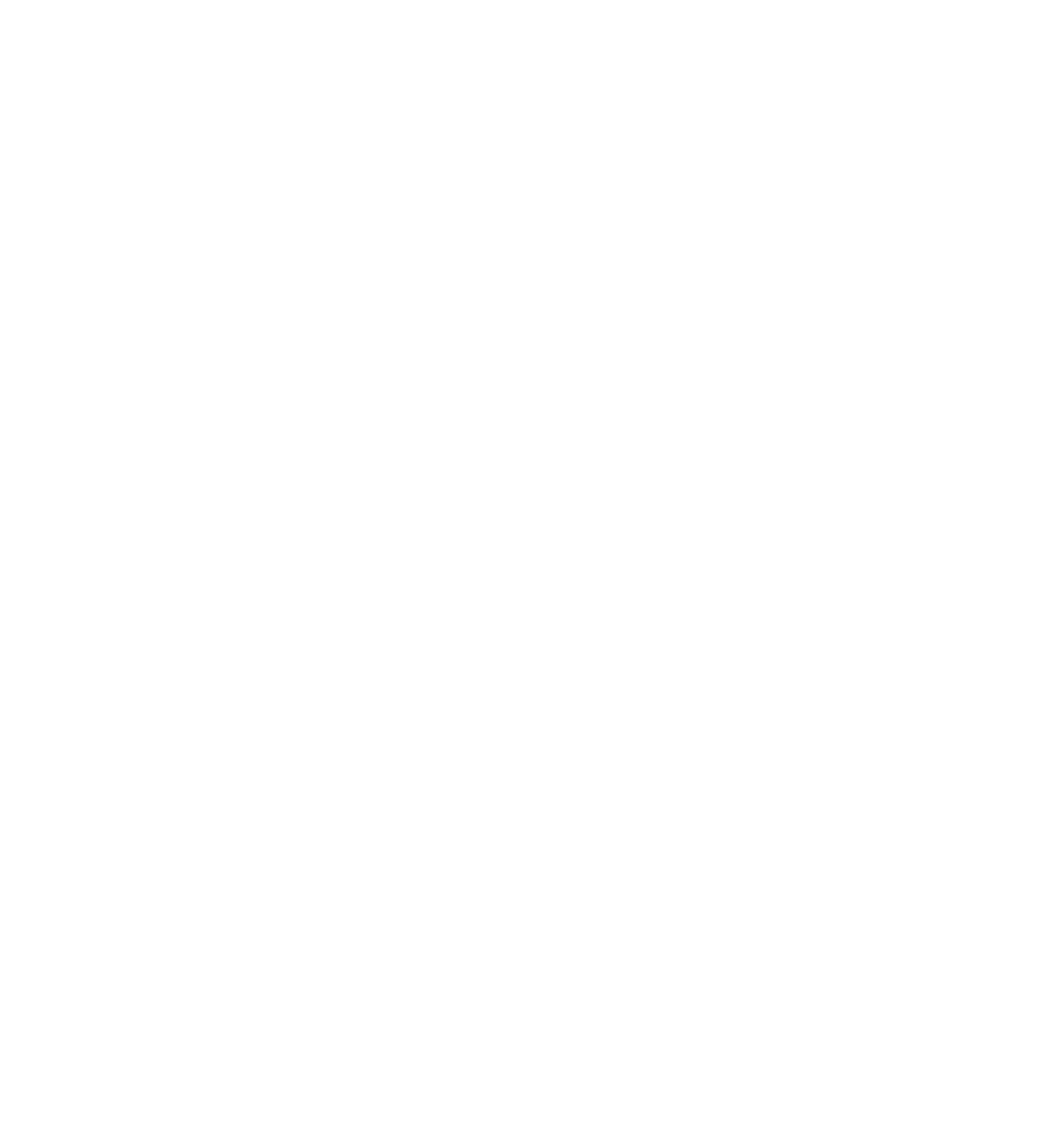
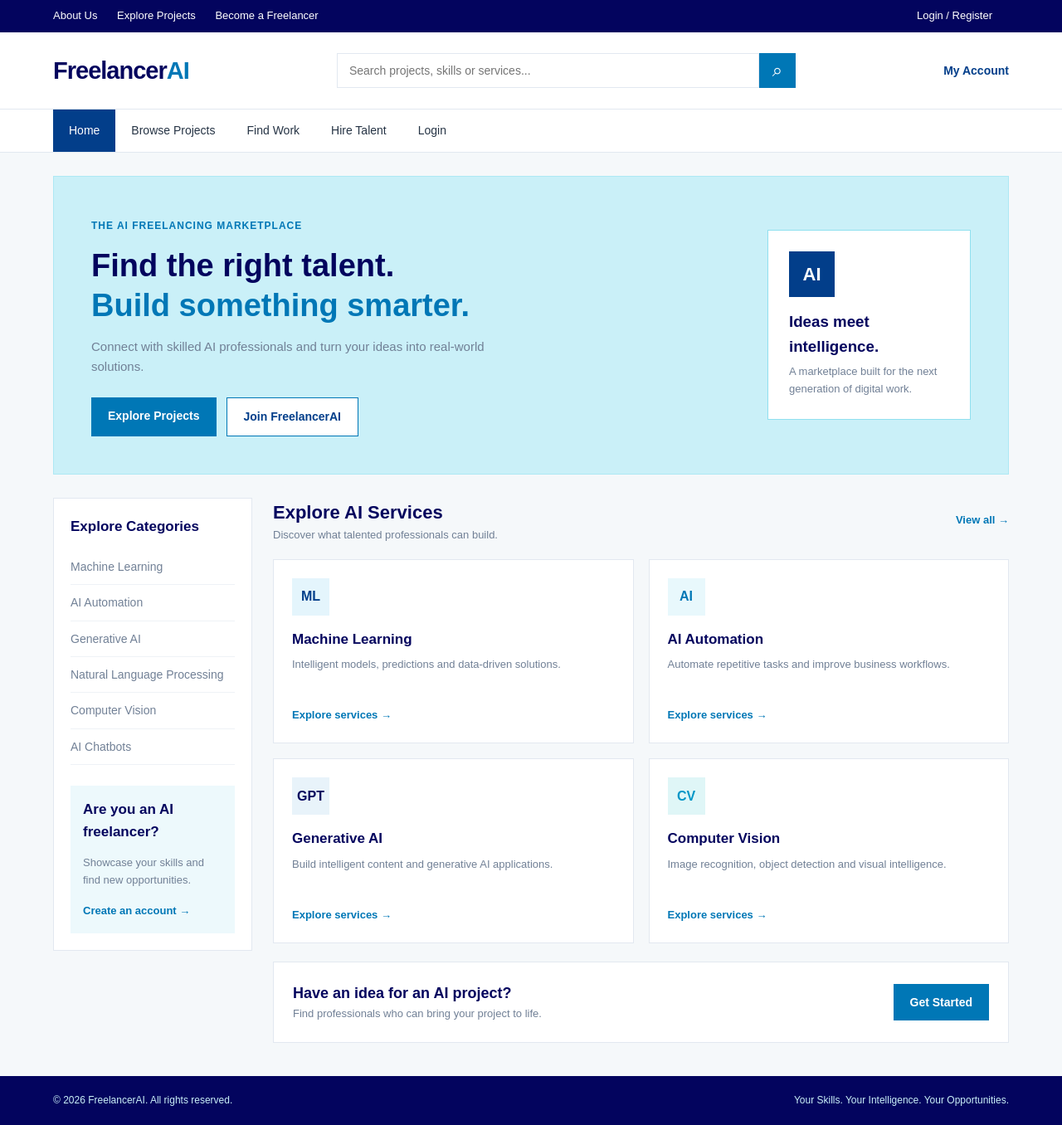
Before and after one commit to kavi325/FreelancerAI, a PHP site: page / in a window 1280 px wide. Before the commit the page is empty. Shown: the whole page at 83% size. Before the commit the page ends 800 px from the top, so only its background shows below. Run offline with PHP 8.4, Linux system fonts and the light colour scheme; some libraries are stand-ins or nearby versions.

Commit message:
UI_1.0
Index.php and css files - landing page as well as basic styling

```diff
--- a/assets/css/style.css
+++ b/assets/css/style.css
@@ -0,0 +1,452 @@
+
+:root {
+    --deep-twilight: #03045E;
+    --french-blue: #023E8A;
+    --bright-teal-blue: #0077B6;
+    --blue-green: #0096C7;
+    --turquoise-surf: #00B4D8;
+    --sky-aqua: #48CAE4;
+    --frosted-blue: #90E0EF;
+    --frosted-blue-2: #ADE8F4;
+    --light-cyan: #CAF0F8;
+    --white: #FFFFFF;
+    --page-bg: #F5F8FA;
+    --text: #263445;
+    --text-muted: #718096;
+    --border: #E2E8F0;
+}
+
+* {
+    margin: 0;
+    padding: 0;
+    box-sizing: border-box;
+}
+
+body {
+    font-family: Arial, sans-serif;
+    background: var(--page-bg);
+    color: var(--text);
+    line-height: 1.6;
+}
+
+a {
+    text-decoration: none;
+    color: inherit;
+}
+
+.container {
+    width: 90%;
+    max-width: 1200px;
+    margin: auto;
+}
+
+.top-bar {
+    background: var(--deep-twilight);
+    color: white;
+    font-size: 13px;
+}
+
+.top-bar-content {
+    display: flex;
+    justify-content: space-between;
+    padding: 9px 0;
+}
+
+.top-bar a {
+    margin-right: 20px;
+}
+
+.header {
+    background: white;
+    border-bottom: 1px solid var(--border);
+}
+
+.header-content {
+    display: flex;
+    align-items: center;
+    justify-content: space-between;
+    gap: 30px;
+    padding: 23px 0;
+}
+
+.logo {
+    font-size: 29px;
+    font-weight: bold;
+    color: var(--deep-twilight);
+    letter-spacing: -1px;
+}
+
+.logo span {
+    color: var(--bright-teal-blue);
+}
+
+.search-box {
+    display: flex;
+    width: 48%;
+    height: 42px;
+}
+
+.search-box input {
+    width: 100%;
+    padding: 10px 14px;
+    border: 1px solid var(--border);
+    outline: none;
+    font-size: 14px;
+}
+
+.search-box input:focus {
+    border-color: var(--blue-green);
+}
+
+.search-box button {
+    width: 48px;
+    border: none;
+    background: var(--bright-teal-blue);
+    color: white;
+    font-size: 22px;
+    cursor: pointer;
+}
+
+.account-link {
+    color: var(--french-blue);
+    font-weight: bold;
+    font-size: 14px;
+}
+
+.navigation {
+    background: white;
+    border-bottom: 1px solid var(--border);
+}
+
+.nav-content {
+    display: flex;
+    align-items: center;
+}
+
+.nav-content a {
+    padding: 14px 19px;
+    font-size: 14px;
+}
+
+.nav-content a:hover,
+.nav-content .active {
+    background: var(--french-blue);
+    color: white;
+}
+
+.hero {
+    background: var(--light-cyan);
+    margin: 28px 0;
+    padding: 45px;
+    display: flex;
+    justify-content: space-between;
+    align-items: center;
+    gap: 35px;
+    border: 1px solid var(--frosted-blue-2);
+}
+
+.hero > div:first-child {
+    max-width: 650px;
+}
+
+.eyebrow {
+    color: var(--bright-teal-blue);
+    font-size: 12px;
+    font-weight: bold;
+    letter-spacing: 1px;
+}
+
+.hero h1 {
+    font-size: 38px;
+    line-height: 1.25;
+    margin: 14px 0;
+    color: var(--deep-twilight);
+}
+
+.hero h1 span {
+    color: var(--bright-teal-blue);
+}
+
+.hero p {
+    color: var(--text-muted);
+    font-size: 15px;
+    max-width: 520px;
+}
+
+.hero-buttons {
+    display: flex;
+    gap: 12px;
+    margin-top: 25px;
+}
+
+.btn-primary,
+.btn-secondary {
+    display: inline-block;
+    padding: 11px 20px;
+    font-size: 14px;
+    font-weight: bold;
+}
+
+.btn-primary {
+    background: var(--bright-teal-blue);
+    color: white;
+}
+
+.btn-primary:hover {
+    background: var(--french-blue);
+}
+
+.btn-secondary {
+    border: 1px solid var(--bright-teal-blue);
+    color: var(--french-blue);
+    background: white;
+}
+
+.hero-side {
+    width: 245px;
+    min-width: 220px;
+    padding: 25px;
+    background: white;
+    border: 1px solid var(--frosted-blue);
+}
+
+.hero-side h3 {
+    margin: 15px 0 5px;
+    color: var(--deep-twilight);
+}
+
+.hero-side p {
+    font-size: 13px;
+}
+
+.hero-icon {
+    width: 55px;
+    height: 55px;
+    display: flex;
+    justify-content: center;
+    align-items: center;
+    background: var(--french-blue);
+    color: white;
+    font-size: 22px;
+    font-weight: bold;
+}
+
+.marketplace {
+    display: grid;
+    grid-template-columns: 240px 1fr;
+    gap: 25px;
+    margin-bottom: 40px;
+}
+
+.sidebar {
+    background: white;
+    border: 1px solid var(--border);
+    padding: 20px;
+    align-self: start;
+}
+
+.sidebar h3 {
+    font-size: 17px;
+    margin-bottom: 14px;
+    color: var(--deep-twilight);
+}
+
+.sidebar > a {
+    display: block;
+    padding: 10px 0;
+    border-bottom: 1px solid #EEF2F6;
+    font-size: 14px;
+    color: var(--text-muted);
+}
+
+.sidebar > a:hover {
+    color: var(--bright-teal-blue);
+}
+
+.sidebar-box {
+    background: #EDF9FC;
+    padding: 15px;
+    margin-top: 25px;
+}
+
+.sidebar-box p {
+    font-size: 13px;
+    color: var(--text-muted);
+    margin-bottom: 12px;
+}
+
+.sidebar-box a {
+    color: var(--bright-teal-blue);
+    font-size: 13px;
+    font-weight: bold;
+}
+
+.main-content {
+    min-width: 0;
+}
+
+.section-heading {
+    display: flex;
+    justify-content: space-between;
+    align-items: center;
+    margin-bottom: 18px;
+}
+
+.section-heading h2 {
+    font-size: 22px;
+    color: var(--deep-twilight);
+}
+
+.section-heading p {
+    color: var(--text-muted);
+    font-size: 13px;
+}
+
+.section-heading > a {
+    color: var(--bright-teal-blue);
+    font-size: 13px;
+    font-weight: bold;
+}
+
+.service-grid {
+    display: grid;
+    grid-template-columns: repeat(2, 1fr);
+    gap: 18px;
+}
+
+.service-card {
+    background: white;
+    border: 1px solid var(--border);
+    padding: 22px;
+}
+
+.service-icon {
+    width: 45px;
+    height: 45px;
+    display: flex;
+    justify-content: center;
+    align-items: center;
+    font-weight: bold;
+    margin-bottom: 15px;
+}
+
+.blue {
+    background: #E4F5FC;
+    color: var(--french-blue);
+}
+
+.orange {
+    background: #E8F8FC;
+    color: var(--bright-teal-blue);
+}
+
+.purple {
+    background: #E8F3FA;
+    color: var(--deep-twilight);
+}
+
+.green {
+    background: #DFF6F7;
+    color: var(--blue-green);
+}
+
+.service-card h3 {
+    font-size: 17px;
+    margin-bottom: 7px;
+    color: var(--deep-twilight);
+}
+
+.service-card p {
+    font-size: 13px;
+    color: var(--text-muted);
+    min-height: 42px;
+    margin-bottom: 15px;
+}
+
+.service-card a {
+    color: var(--bright-teal-blue);
+    font-size: 13px;
+    font-weight: bold;
+}
+
+.bottom-banner {
+    display: flex;
+    justify-content: space-between;
+    align-items: center;
+    gap: 20px;
+    background: white;
+    border: 1px solid var(--border);
+    padding: 23px;
+    margin-top: 22px;
+}
+
+.bottom-banner h2 {
+    font-size: 18px;
+    color: var(--deep-twilight);
+}
+
+.bottom-banner p {
+    color: var(--text-muted);
+    font-size: 13px;
+}
+
+footer {
+    background: var(--deep-twilight);
+    color: var(--light-cyan);
+    padding: 20px 0;
+    font-size: 12px;
+}
+
+.footer-content {
+    display: flex;
+    justify-content: space-between;
+    gap: 15px;
+}
+
+@media (max-width: 768px) {
+    .header-content {
+        flex-wrap: wrap;
+        gap: 15px;
+    }
+
+    .search-box {
+        width: 100%;
+        order: 3;
+    }
+
+    .nav-content {
+        flex-wrap: wrap;
+    }
+
+    .nav-content a {
+        padding: 10px;
+    }
+
+    .hero {
+        padding: 25px;
+        flex-direction: column;
+        align-items: flex-start;
+    }
+
+    .hero h1 {
+        font-size: 29px;
+    }
+
+    .hero-side {
+        width: 100%;
+    }
+
+    .marketplace {
+        grid-template-columns: 1fr;
+    }
+
+    .service-grid {
+        grid-template-columns: 1fr;
+    }
+
+    .bottom-banner,
+    .footer-content {
+        flex-direction: column;
+        align-items: flex-start;
+    }
+}
--- a/includes/navbar.php
+++ b/includes/navbar.php
@@ -0,0 +1,34 @@
+
+<div class="top-bar">
+    <div class="container top-bar-content">
+        <div>
+            <a href="index.php">About Us</a>
+            <a href="projects/browse.php">Explore Projects</a>
+            <a href="auth/register.php">Become a Freelancer</a>
+        </div>
+        <a href="auth/login.php">Login / Register</a>
+    </div>
+</div>
+
+<header class="header">
+    <div class="container header-content">
+        <a href="index.php" class="logo">Freelancer<span>AI</span></a>
+
+        <form class="search-box" action="projects/browse.php" method="GET">
+            <input type="text" name="search" placeholder="Search projects, skills or services...">
+            <button type="submit">⌕</button>
+        </form>
+
+        <a href="auth/login.php" class="account-link">My Account</a>
+    </div>
+</header>
+
+<nav class="navigation">
+    <div class="container nav-content">
+        <a href="index.php" class="active">Home</a>
+        <a href="projects/browse.php">Browse Projects</a>
+        <a href="auth/register.php">Find Work</a>
+        <a href="auth/register.php">Hire Talent</a>
+        <a href="auth/login.php">Login</a>
+    </div>
+</nav>
--- a/index.php
+++ b/index.php
@@ -1,6 +1,117 @@
-<? php
 
+<?php
+$pageTitle = "FreelancerAI | Find AI Talent";
+?>
 
+<!DOCTYPE html>
+<html lang="en">
+<head>
+    <meta charset="UTF-8">
+    <meta name="viewport" content="width=device-width, initial-scale=1.0">
+    <title><?php echo $pageTitle; ?></title>
+    <link rel="stylesheet" href="assets/css/style.css">
+</head>
+<body>
 
+<?php include 'includes/navbar.php'; ?>
 
-?>
+<main class="container">
+
+    <section class="hero">
+        <div>
+            <span class="eyebrow">THE AI FREELANCING MARKETPLACE</span>
+            <h1>Find the right talent.<br><span>Build something smarter.</span></h1>
+            <p>Connect with skilled AI professionals and turn your ideas into real-world solutions.</p>
+            <div class="hero-buttons">
+                <a href="projects/browse.php" class="btn-primary">Explore Projects</a>
+                <a href="auth/register.php" class="btn-secondary">Join FreelancerAI</a>
+            </div>
+        </div>
+        <div class="hero-side">
+            <div class="hero-icon">AI</div>
+            <h3>Ideas meet intelligence.</h3>
+            <p>A marketplace built for the next generation of digital work.</p>
+        </div>
+    </section>
+
+    <section class="marketplace">
+
+        <aside class="sidebar">
+            <h3>Explore Categories</h3>
+            <a href="#">Machine Learning</a>
+            <a href="#">AI Automation</a>
+            <a href="#">Generative AI</a>
+            <a href="#">Natural Language Processing</a>
+            <a href="#">Computer Vision</a>
+            <a href="#">AI Chatbots</a>
+
+            <div class="sidebar-box">
+                <h3>Are you an AI freelancer?</h3>
+                <p>Showcase your skills and find new opportunities.</p>
+                <a href="auth/register.php">Create an account →</a>
+            </div>
+        </aside>
+
+        <div class="main-content">
+            <div class="section-heading">
+                <div>
+                    <h2>Explore AI Services</h2>
+                    <p>Discover what talented professionals can build.</p>
+                </div>
+                <a href="projects/browse.php">View all →</a>
+            </div>
+
+            <div class="service-grid">
+
+                <article class="service-card">
+                    <div class="service-icon blue">ML</div>
+                    <h3>Machine Learning</h3>
+                    <p>Intelligent models, predictions and data-driven solutions.</p>
+                    <a href="projects/browse.php">Explore services →</a>
+                </article>
+
+                <article class="service-card">
+                    <div class="service-icon orange">AI</div>
+                    <h3>AI Automation</h3>
+                    <p>Automate repetitive tasks and improve business workflows.</p>
+                    <a href="projects/browse.php">Explore services →</a>
+                </article>
+
+                <article class="service-card">
+                    <div class="service-icon purple">GPT</div>
+                    <h3>Generative AI</h3>
+                    <p>Build intelligent content and generative AI applications.</p>
+                    <a href="projects/browse.php">Explore services →</a>
+                </article>
+
+                <article class="service-card">
+                    <div class="service-icon green">CV</div>
+                    <h3>Computer Vision</h3>
+                    <p>Image recognition, object detection and visual intelligence.</p>
+                    <a href="projects/browse.php">Explore services →</a>
+                </article>
+
+            </div>
+
+            <section class="bottom-banner">
+                <div>
+                    <h2>Have an idea for an AI project?</h2>
+                    <p>Find professionals who can bring your project to life.</p>
+                </div>
+                <a href="auth/register.php" class="btn-primary">Get Started</a>
+            </section>
+        </div>
+
+    </section>
+
+</main>
+
+<footer>
+    <div class="container footer-content">
+        <p>© <?php echo date("Y"); ?> FreelancerAI. All rights reserved.</p>
+        <p>Your Skills. Your Intelligence. Your Opportunities.</p>
+    </div>
+</footer>
+
+</body>
+</html>
```
